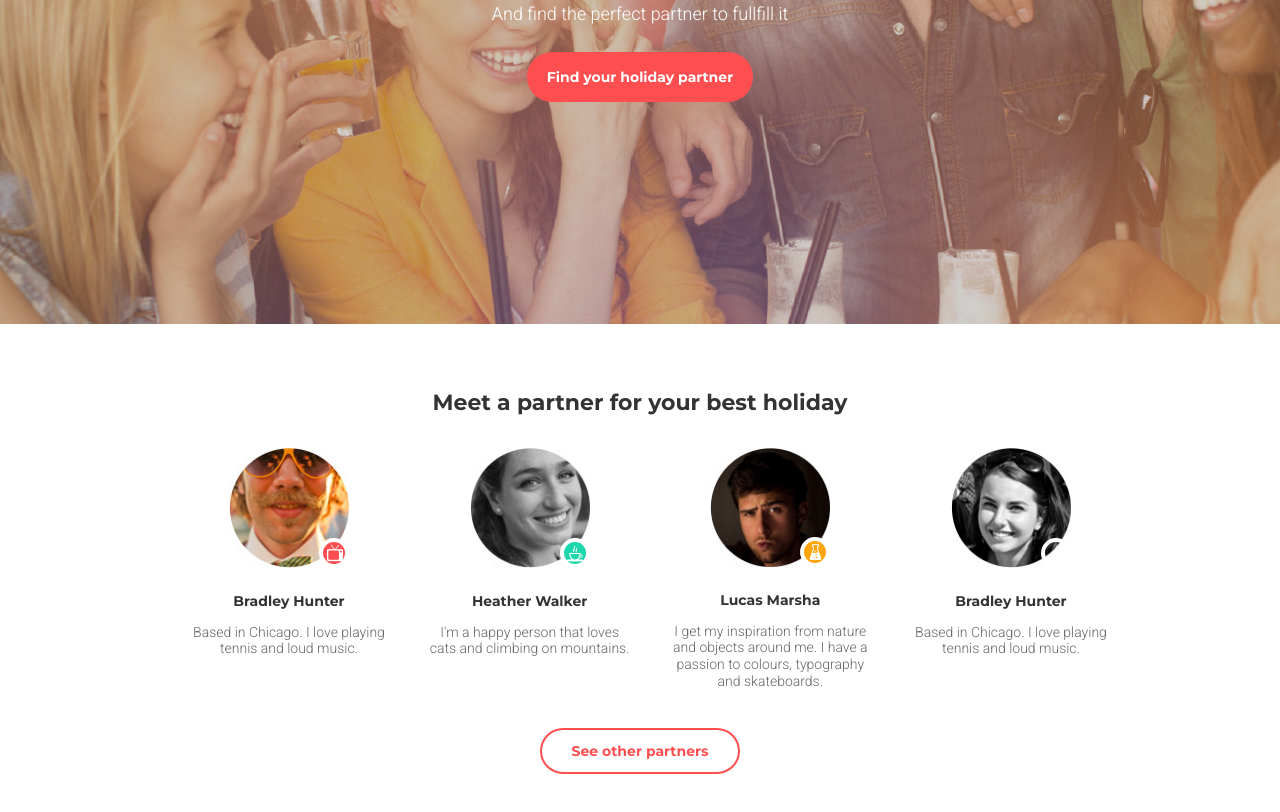
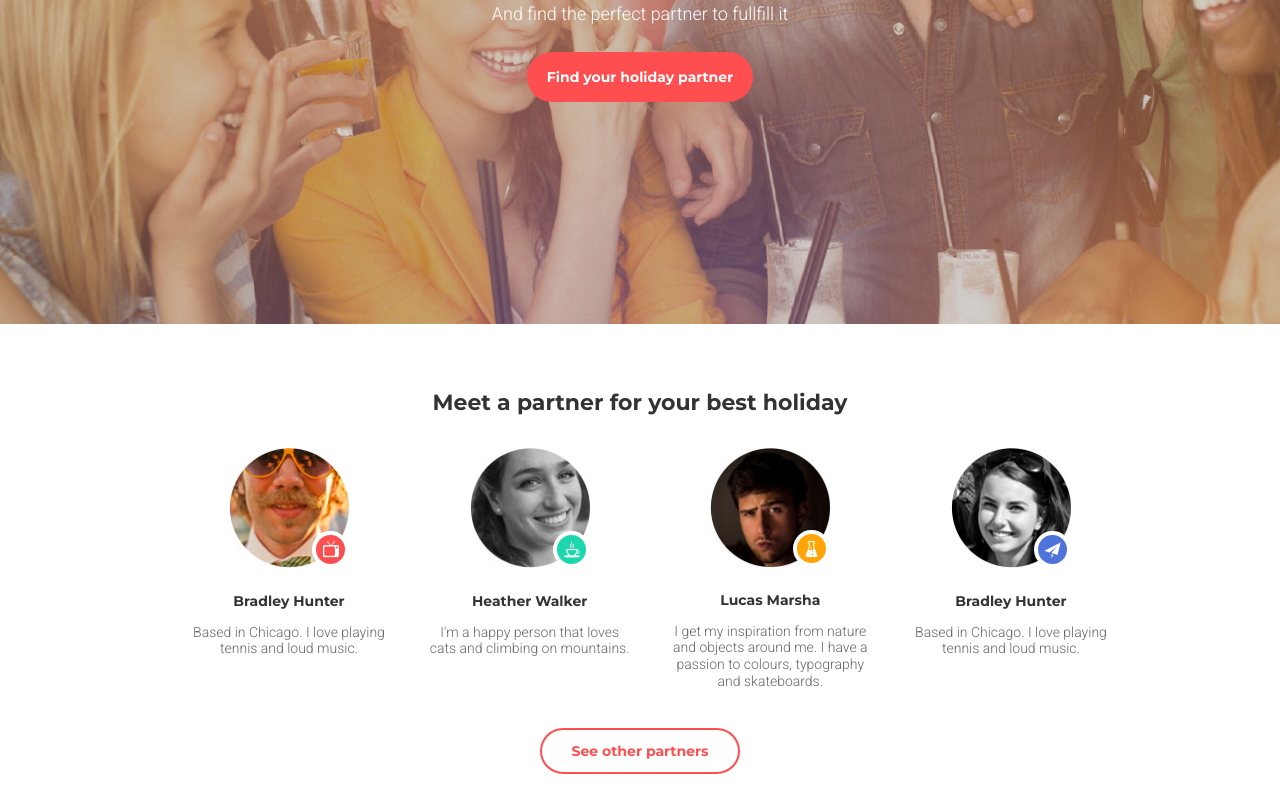
Before and after one commit to RomanVitovych/goit-fe-course, a plain HTML site: page module-08/index.html in a window 1280 px wide. Shown: the part 376-1188 px from the top of the page. Drawn offline with Linux system fonts and the light colour scheme.

Commit message:
edit css

```diff
--- a/module-08/css/styles.css
+++ b/module-08/css/styles.css
@@ -21,8 +21,10 @@ body {
     font-weight: 700;
 }
 
+
 /* font-family: 'Roboto',
 sans-serif; */
+
 .container {
     max-width: 100%;
     width: 320px;
@@ -45,12 +47,11 @@ button {
     background: transparent;
 }
 
+
 /* ========== HEADER ========== */
 
 .head-image {
-  background-image: linear-gradient(rgba(26, 25, 21, 0.2),
-      rgba(26, 25, 21, 0.2)),
-    url("../img/mobile-image.jpg");
+    background-image: linear-gradient(rgba(26, 25, 21, 0.2), rgba(26, 25, 21, 0.2)), url("../img/mobile-image.jpg");
     min-height: 540px;
     background-repeat: no-repeat;
     background-position: center;
@@ -60,7 +61,9 @@ button {
     margin-bottom: 66px;
 }
 
+
 /* === site sign === */
+
 .site-sign {
     display: flex;
     justify-content: space-evenly;
@@ -83,7 +86,9 @@ button {
     border: 2px solid #ffffff;
 }
 
+
 /* === site logo ===*/
+
 .site-logo {
     text-align: center;
     margin-bottom: 34px;
@@ -102,7 +107,9 @@ button {
     color: #ff4e50;
 }
 
+
 /* === site name === */
+
 .site-name {
     color: #ffffff;
     font-size: 30px;
@@ -113,7 +120,9 @@ button {
     margin-bottom: 16px;
 }
 
+
 /* === site subname === */
+
 .site-subname {
     font-family: "Roboto", sans-serif;
     color: #ffffff;
@@ -126,7 +135,9 @@ button {
     margin-bottom: 30px;
 }
 
+
 /* === site parter === */
+
 .site-partner {
     text-align: center;
 }
@@ -148,9 +159,12 @@ button {
     border: 2px solid #ff4e50;
 }
 
+
 /* ========== MAIN ========== */
 
+
 /* === site employees title === */
+
 .site-employees-title {
     font-size: 22px;
     line-height: 1.2;
@@ -159,7 +173,9 @@ button {
     margin-bottom: 14px;
 }
 
+
 /* === site employees list === */
+
 .site-employees-list {
     margin-bottom: 42px;
 }
@@ -198,11 +214,13 @@ button {
     margin: 0 auto;
 }
 
+
 /* == position == */
+
 .back-icon {
     position: absolute;
-  width: 30px;
-  height: 30px;
+    width: 37px;
+    height: 37px;
     background-repeat: no-repeat;
     background-position: center;
     border: 4px solid white;
@@ -226,12 +244,14 @@ button {
     background-image: url("../img/icons/icon3.png");
 }
 
-.bemployer4 {
+.employer4 {
     background-color: #4e73db;
     background-image: url("../img/icons/icon4.png");
 }
 
+
 /* === other partners === */
+
 .other-partners {
     text-align: center;
     margin-bottom: 70px;
```
Lines whose indentation alone changed are shown as unchanged.
